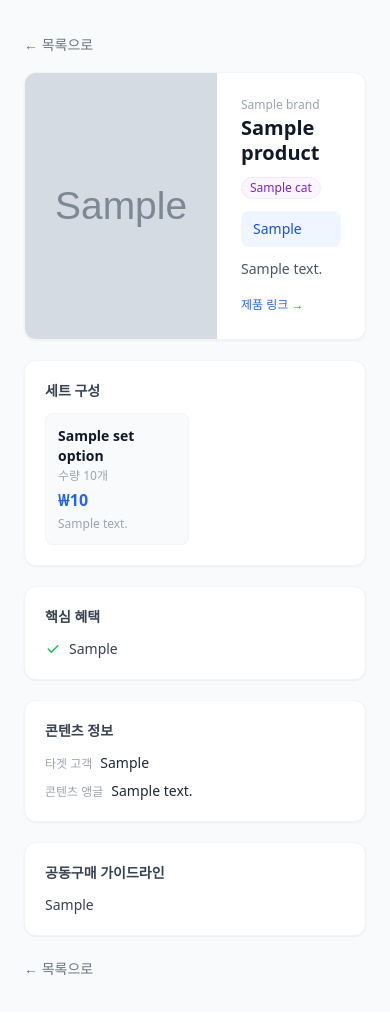
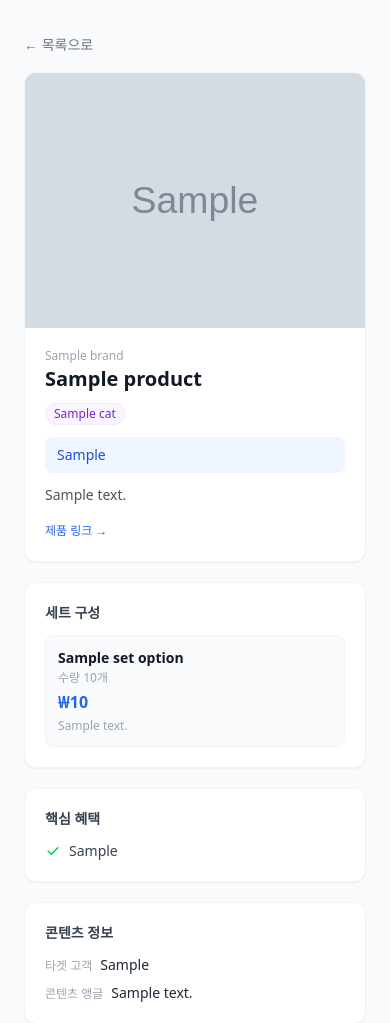
Before and after one commit to motelly630-lang/blend-punch-os, a FastAPI app: template app/templates/public/product_detail.html in a window 390 px wide. Shown: the part 57-1080 px from the top of the page. Before the commit the page ends 1033 px from the top, so only its background shows below. Run offline with FastAPI, Linux system fonts and the light colour scheme; the template is opened without the code that fills it: most values are stand-ins (such as "Sample title", 1, 10 or a date in 2020); grey boxes marked "Sample" are stand-in pictures; some libraries are stand-ins or nearby versions.

Commit message:
Public product detail: fix mobile layout - image full width, content below
Co-Authored-By: Claude Sonnet 4.6 <noreply@anthropic.com>

```diff
--- a/app/templates/public/product_detail.html
+++ b/app/templates/public/product_detail.html
@@ -10,13 +10,10 @@
 
   <!-- Hero card -->
   <div class="bg-white rounded-xl border border-gray-100 shadow-sm overflow-hidden">
-    <div class="flex gap-0">
     {% if product.product_image %}
-      <div class="w-48 flex-shrink-0">
-        <img src="{{ product.product_image }}" alt="{{ product.name }}" class="w-full h-full object-cover min-h-[12rem]">
-      </div>
+    <img src="{{ product.product_image }}" alt="{{ product.name }}" class="w-full object-cover">
     {% endif %}
-      <div class="flex-1 p-6">
+    <div class="p-5">
       <div class="text-xs text-gray-400 mb-0.5">{{ product.brand }}</div>
       <h1 class="text-xl font-bold text-gray-900 leading-tight mb-3">{{ product.name }}</h1>
 
@@ -44,13 +41,12 @@
       {% endif %}
     </div>
   </div>
-  </div>
 
   <!-- Set options -->
   {% if product.set_options %}
   <div class="bg-white rounded-xl border border-gray-100 shadow-sm p-5">
     <h3 class="text-sm font-semibold text-gray-700 mb-3">세트 구성</h3>
-    <div class="grid grid-cols-2 lg:grid-cols-3 gap-3">
+    <div class="grid grid-cols-1 sm:grid-cols-2 lg:grid-cols-3 gap-3">
       {% for s in product.set_options %}
       <div class="bg-gray-50 rounded-lg p-3 border border-gray-100">
         <div class="font-semibold text-sm text-gray-900">{{ s.name or (s.qty | string + "개 세트") }}</div>
```
Lines whose indentation alone changed are shown as unchanged.
